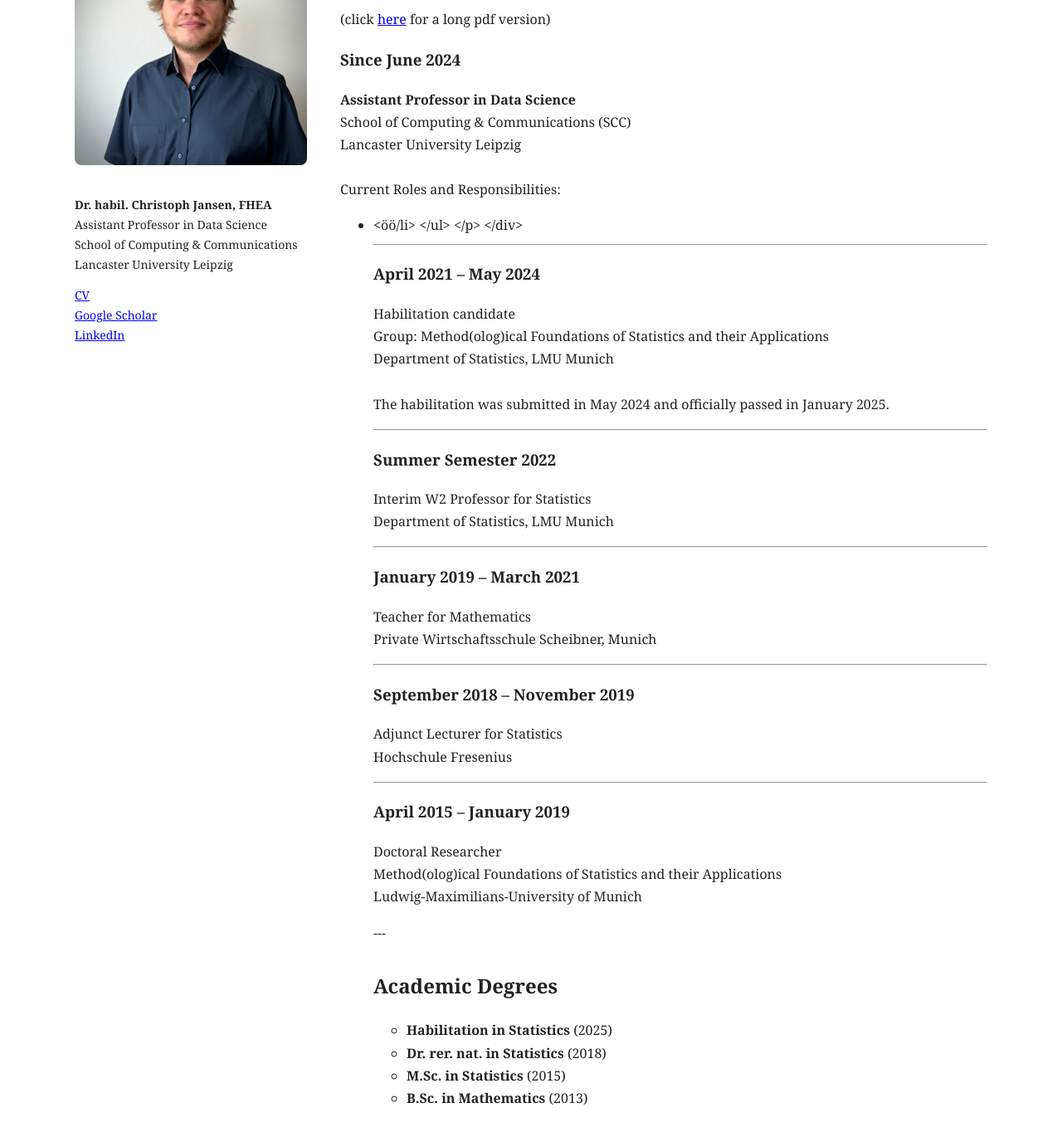
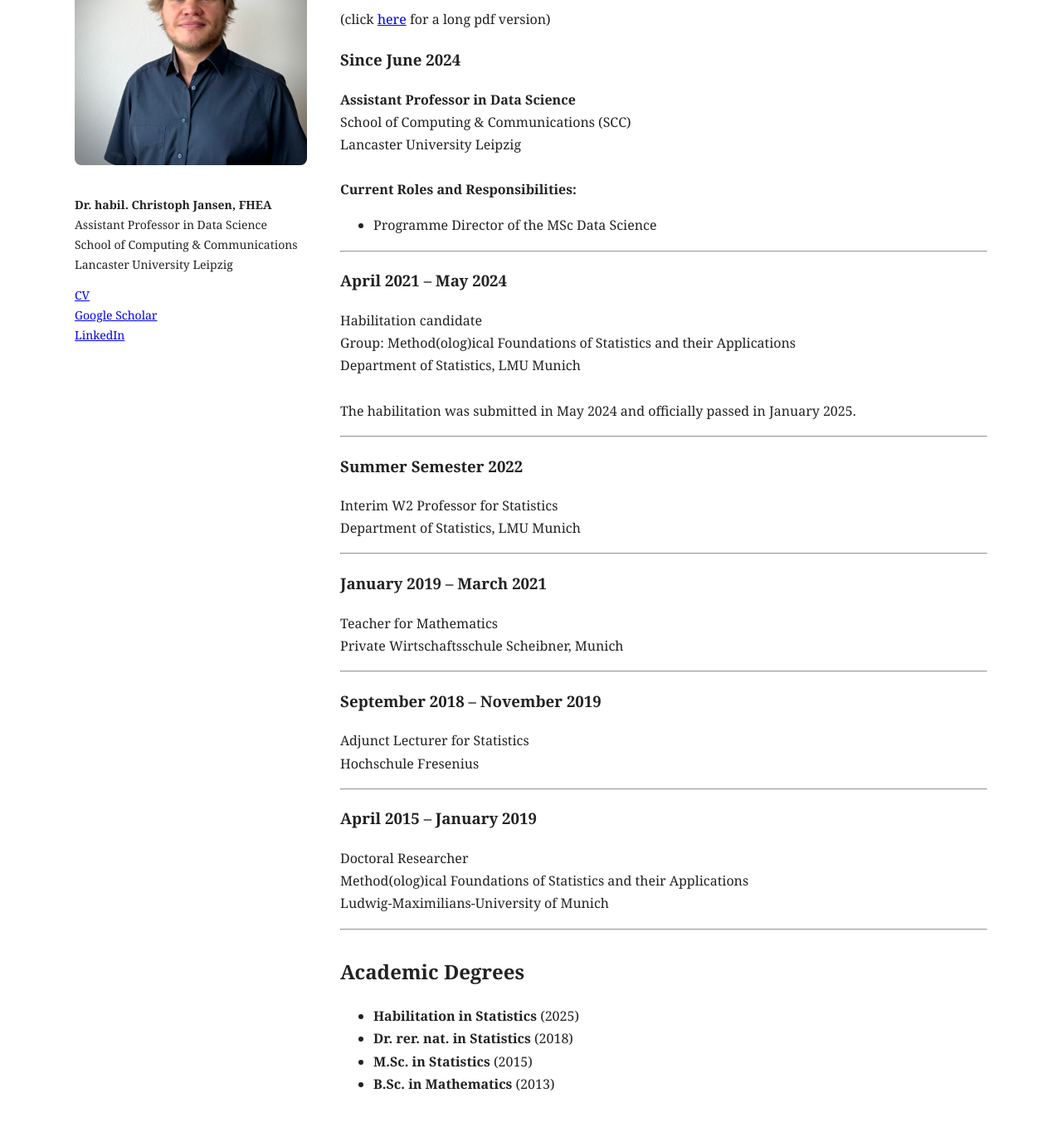
Before and after one commit to jansenc/jansenc.github.io, a Jekyll site: the page built from cv/index.md, in a window 1280 px wide and 1400 px high, scrolled down 238 px. Shown: the top 1370 px of the window at 83% size. Built offline with Jekyll 4.4.1, drawn with Linux system fonts in a browser that asks for light colours.

Commit message:
Update index.md

```diff
--- a/cv/index.md
+++ b/cv/index.md
@@ -13,9 +13,9 @@ permalink: /cv/
     <strong>Assistant Professor in Data Science</strong><br>
     School of Computing & Communications (SCC)<br>
     Lancaster University Leipzig <br><br>
-    Current Roles and Responsibilities:
+    <strong>Current Roles and Responsibilities:</strong>
     <ul>
-      <li><öö/li>
+      <li>Programme Director of the MSc Data Science</li>
     </ul>
   </p>
 </div>
```
